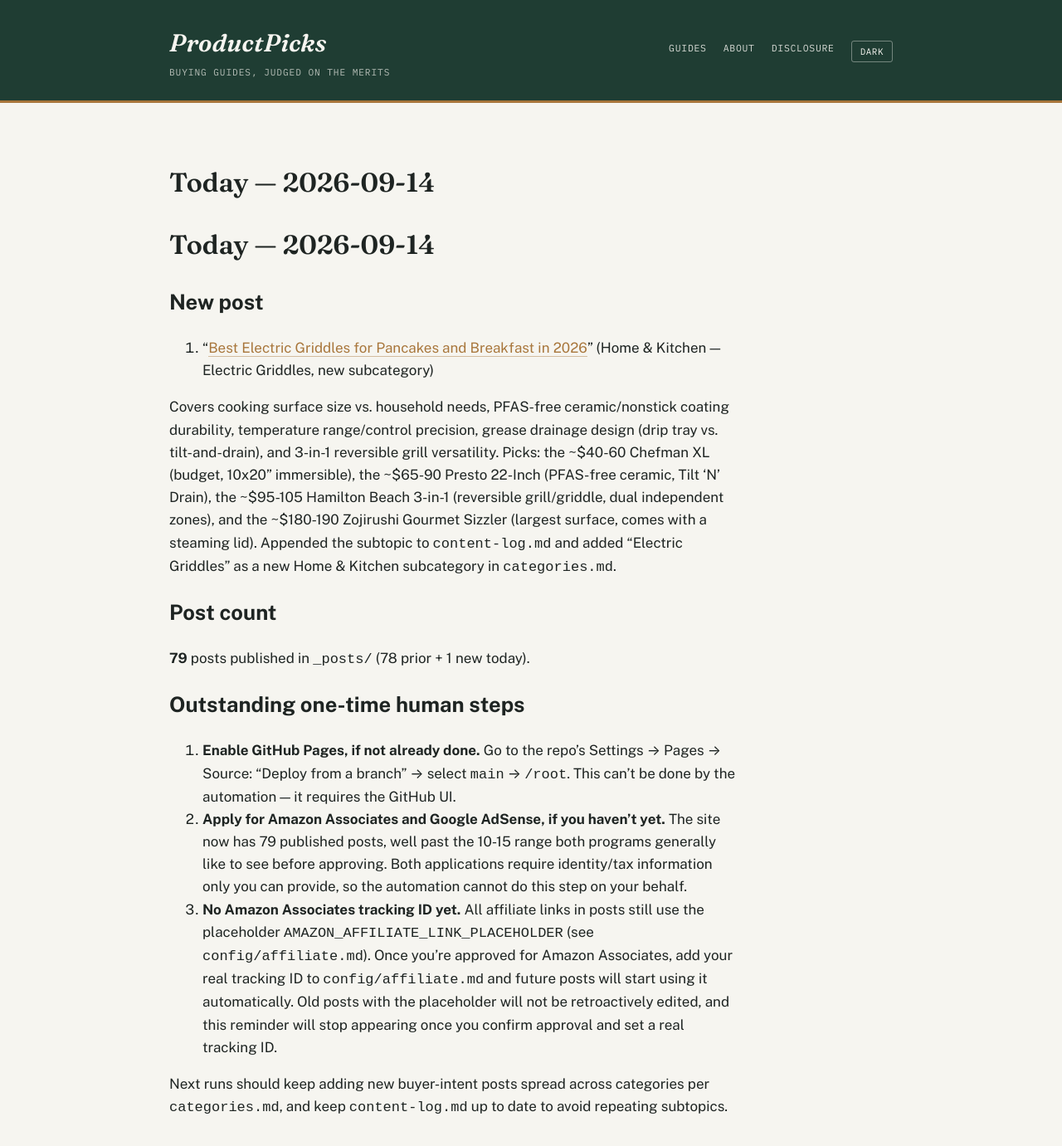
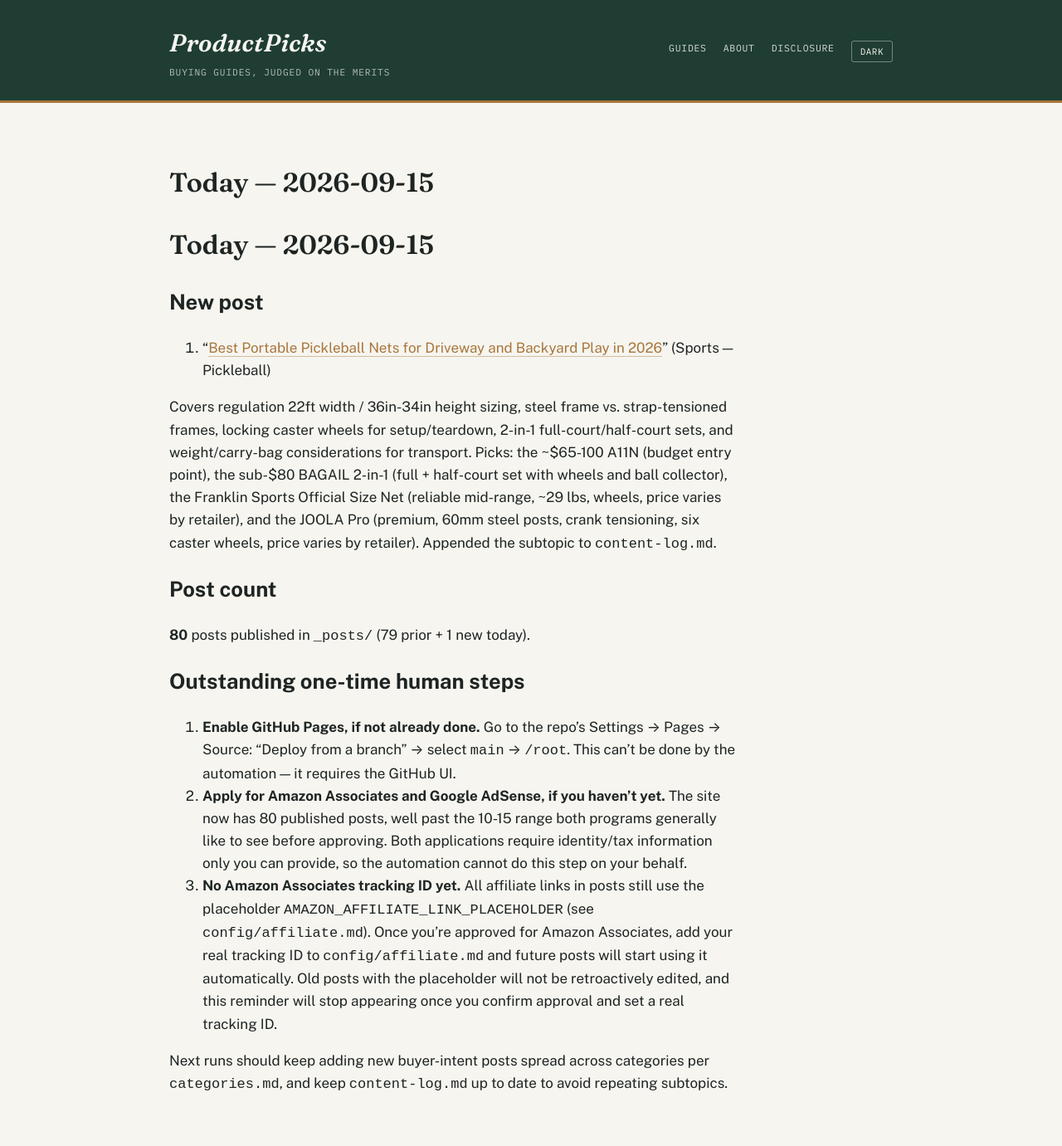
Before and after one commit to ajith198/ProductPicks, a Jekyll site: the page built from today.md, in a window 1280 px wide and 1400 px high. Shown: the top 1381 px of the window at 83% size. Built offline with Jekyll 4.4.1, drawn with Linux system fonts in a browser that asks for light colours; our own code applies the rules of GitHub Pages for plain Markdown files.

Commit message:
daily: 2026-09-15 new post + log update
Co-Authored-By: Claude Sonnet 5 <noreply@anthropic.com>
Claude-Session: https://claude.ai/code/session_01ShjY88aqkyfW8tWVjyfq4B

```diff
--- a/today.md
+++ b/today.md
@@ -1,19 +1,19 @@
-# Today — 2026-09-14
+# Today — 2026-09-15
 
 ## New post
 
-1. "[Best Electric Griddles for Pancakes and Breakfast in 2026](/home-kitchen/buying-guides/best-electric-griddles-for-pancakes-and-breakfast/)" (Home & Kitchen — Electric Griddles, new subcategory)
+1. "[Best Portable Pickleball Nets for Driveway and Backyard Play in 2026](/sports/buying-guides/best-portable-pickleball-nets-for-driveway-and-backyard-play/)" (Sports — Pickleball)
 
-Covers cooking surface size vs. household needs, PFAS-free ceramic/nonstick coating durability, temperature range/control precision, grease drainage design (drip tray vs. tilt-and-drain), and 3-in-1 reversible grill versatility. Picks: the ~$40-60 Chefman XL (budget, 10x20" immersible), the ~$65-90 Presto 22-Inch (PFAS-free ceramic, Tilt 'N' Drain), the ~$95-105 Hamilton Beach 3-in-1 (reversible grill/griddle, dual independent zones), and the ~$180-190 Zojirushi Gourmet Sizzler (largest surface, comes with a steaming lid). Appended the subtopic to `content-log.md` and added "Electric Griddles" as a new Home & Kitchen subcategory in `categories.md`.
+Covers regulation 22ft width / 36in-34in height sizing, steel frame vs. strap-tensioned frames, locking caster wheels for setup/teardown, 2-in-1 full-court/half-court sets, and weight/carry-bag considerations for transport. Picks: the ~$65-100 A11N (budget entry point), the sub-$80 BAGAIL 2-in-1 (full + half-court set with wheels and ball collector), the Franklin Sports Official Size Net (reliable mid-range, ~29 lbs, wheels, price varies by retailer), and the JOOLA Pro (premium, 60mm steel posts, crank tensioning, six caster wheels, price varies by retailer). Appended the subtopic to `content-log.md`.
 
 ## Post count
 
-**79** posts published in `_posts/` (78 prior + 1 new today).
+**80** posts published in `_posts/` (79 prior + 1 new today).
 
 ## Outstanding one-time human steps
 
 1. **Enable GitHub Pages, if not already done.** Go to the repo's Settings → Pages → Source: "Deploy from a branch" → select `main` → `/root`. This can't be done by the automation — it requires the GitHub UI.
-2. **Apply for Amazon Associates and Google AdSense, if you haven't yet.** The site now has 79 published posts, well past the 10-15 range both programs generally like to see before approving. Both applications require identity/tax information only you can provide, so the automation cannot do this step on your behalf.
+2. **Apply for Amazon Associates and Google AdSense, if you haven't yet.** The site now has 80 published posts, well past the 10-15 range both programs generally like to see before approving. Both applications require identity/tax information only you can provide, so the automation cannot do this step on your behalf.
 3. **No Amazon Associates tracking ID yet.** All affiliate links in posts still use the placeholder `AMAZON_AFFILIATE_LINK_PLACEHOLDER` (see `config/affiliate.md`). Once you're approved for Amazon Associates, add your real tracking ID to `config/affiliate.md` and future posts will start using it automatically. Old posts with the placeholder will not be retroactively edited, and this reminder will stop appearing once you confirm approval and set a real tracking ID.
 
 Next runs should keep adding new buyer-intent posts spread across categories per `categories.md`, and keep `content-log.md` up to date to avoid repeating subtopics.
```
Also changed, not shown: TODAY.md (+1 -1 lines), _posts/2026-09-15-best-portable-pickleball-nets-for-driveway-and-backyard-play.md (added, +53 -0 lines), content-log.md (+1 -0 lines).
